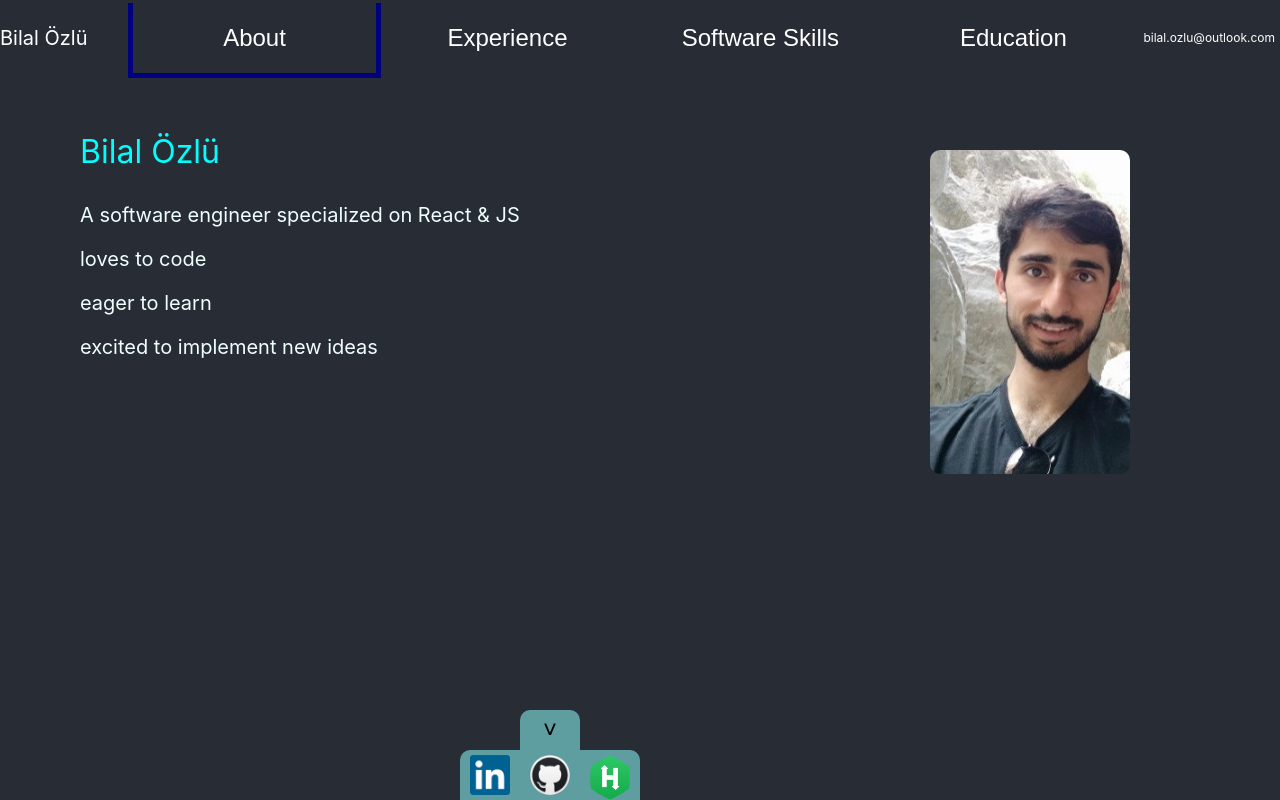
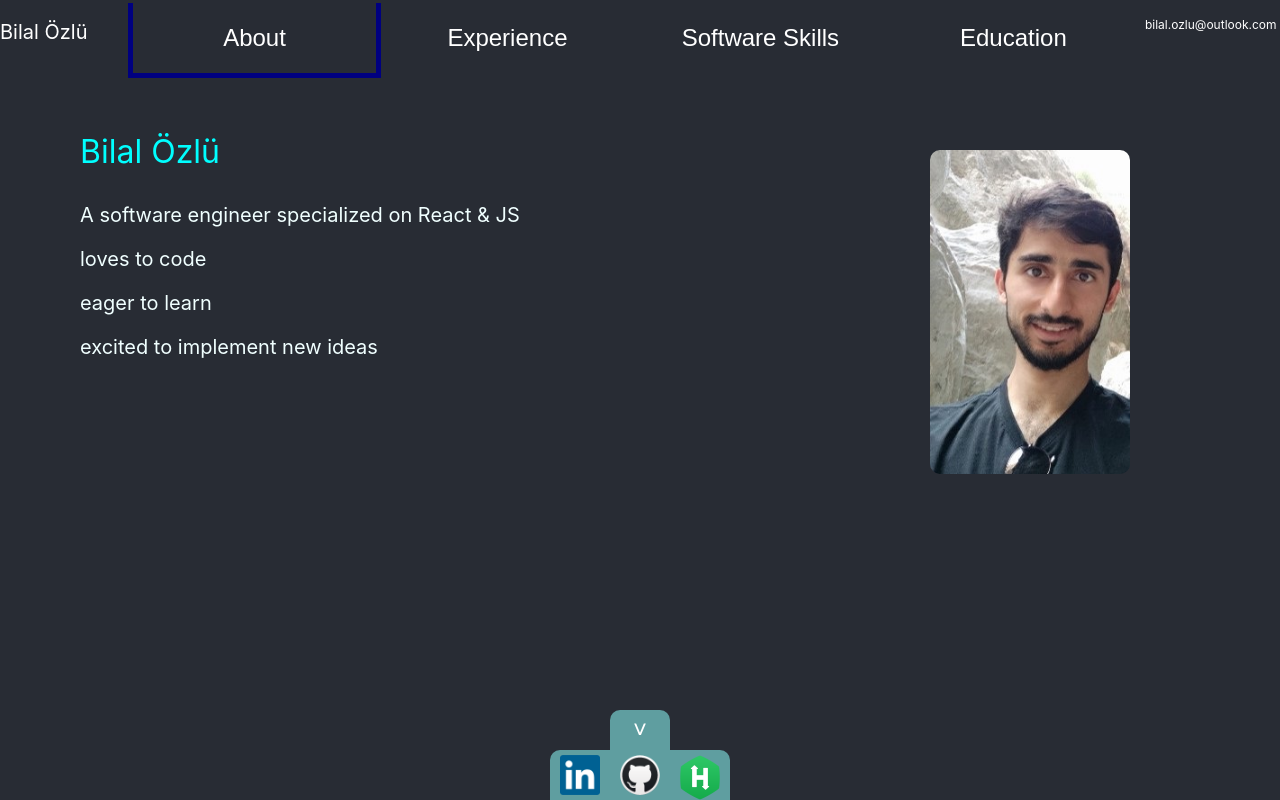
Before and after one commit to bilalozlu/homepage, a React (Create React App) app: page /CV in a window 1280 px wide. Built offline with nearby package versions, Linux system fonts and the light colour scheme.

Commit message:
small design change

```diff
--- a/src/App.css
+++ b/src/App.css
@@ -33,3 +33,9 @@ a{
 a:hover {
   color: teal;
 }
+
+.copyright {
+  font-size: 10px;
+  position: absolute;
+  bottom: 0px;
+}
--- a/src/App.js
+++ b/src/App.js
@@ -8,10 +8,10 @@ function App() {
         <h2>
           Bilal ÖZLÜ
         </h2>
+        <Link to={"./CV"}>Portfolio</Link>
         <a href="BilalOzlu_CV.pdf">
           Resume
         </a>
-        <Link to={"./CV"}>Portfolio</Link>
         <Link to={"./projects"}>Projects</Link>
         <a href="/">
           Blogs (coming soon)
@@ -19,9 +19,10 @@ function App() {
       </header>
       <footer>
         <p>
-          Burası benim tarlam bilader!
+          Welcome to my land, fellow
         </p>
         <img alt="scarecrow" src="korkuluk.png" width="100px" />
+        <p className='copyright'>Designed and developed by Bilal ÖZLÜ {'\u00a9'} 2022</p>
       </footer>
     </div>
   );
--- a/src/CV_components/contacts.css
+++ b/src/CV_components/contacts.css
@@ -1,11 +1,13 @@
 .contactsArea {
     position: fixed;
     bottom: 0;
-    right: 50%;
+    left: 50%;
+    transform: translateX(-50%);
 }
 
 .arrow {
     background-color: cadetblue;
+    color: white;
     margin-left: 60px;
     height: 40px;
     width: 60px;
@@ -37,3 +39,9 @@
 .contacts.closed {
     height: 0px;
 }
+
+@media only screen and (max-width: 960px) {
+    .contactsArea {
+        display: none;
+    }
+}
--- a/src/CV_components/header_tabs.css
+++ b/src/CV_components/header_tabs.css
@@ -9,18 +9,12 @@
 
 .name {
     min-width: 10%;
-    display: flex;
-    align-items: center;
-    justify-content: flex-satrt;
     font-size: 20px;
     color: white;
 }
 
 .mail {
     min-width: 10%;
-    display: flex;
-    align-items: center;
-    justify-content: flex-end;
     margin: 5px;
     font-size: 12px;
     color: white;
```
